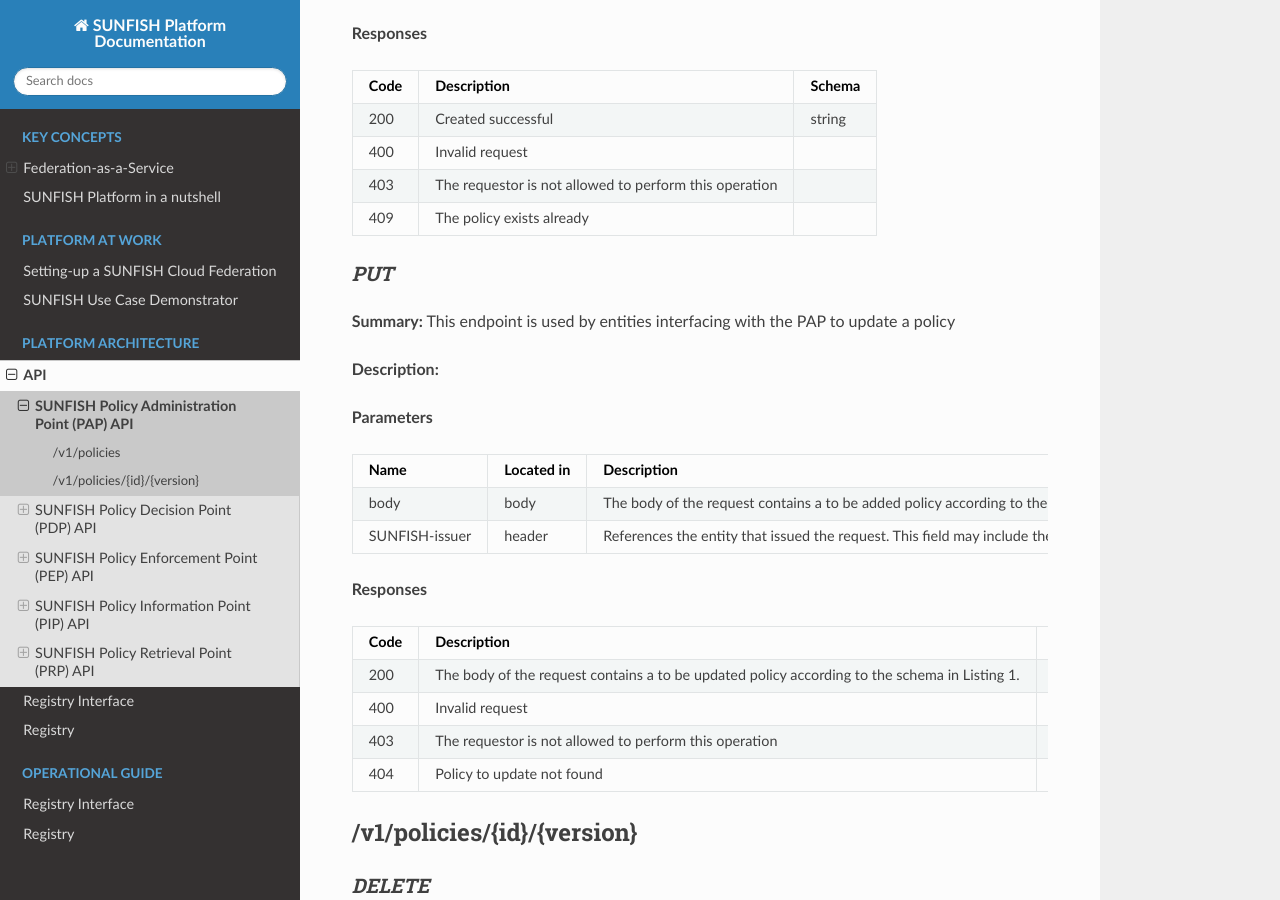
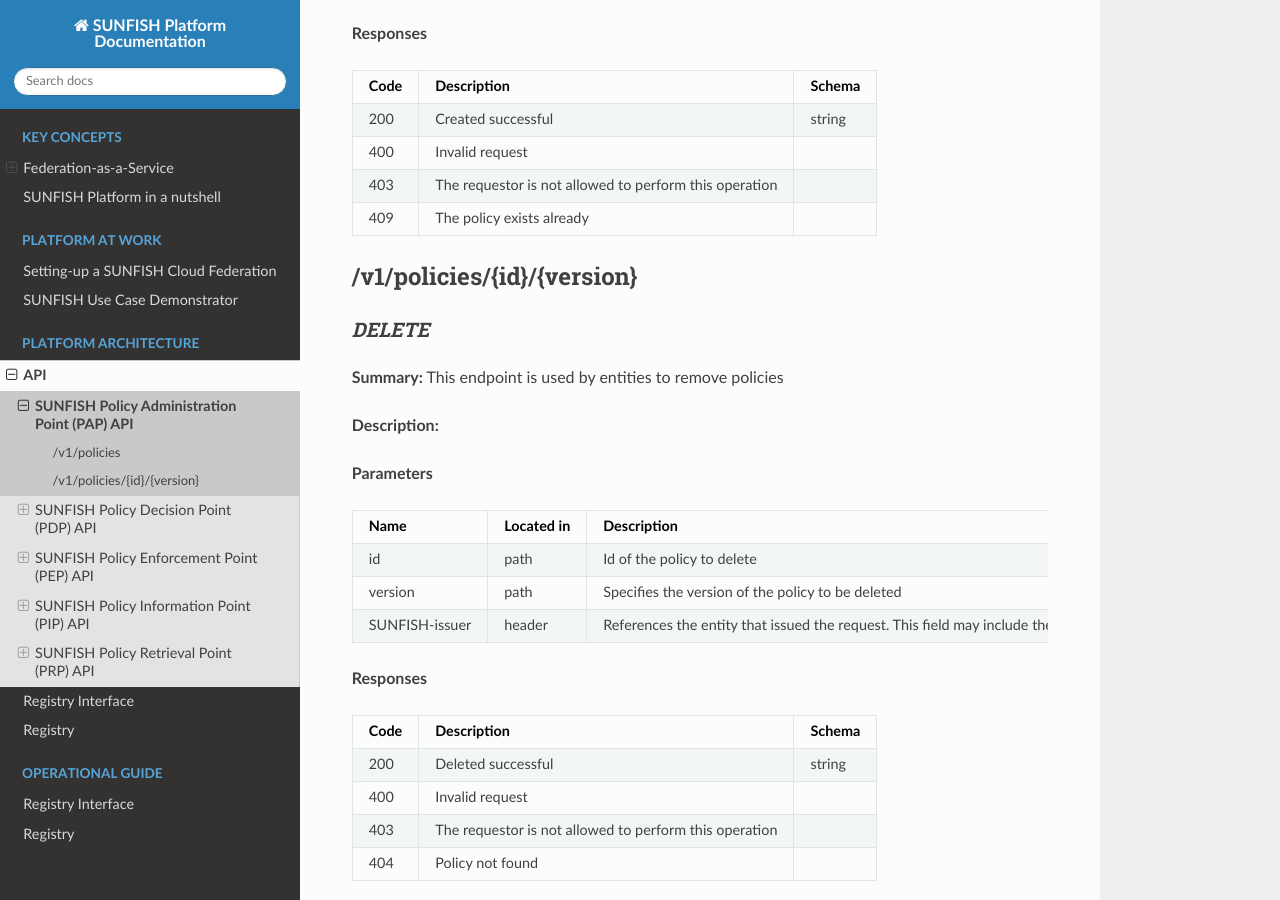
Before and after one commit to sunfish-prj/Platform-docs, a Sphinx documentation site: the page built from docs/ds/PAP.rst, in a window 1280 px wide and 900 px high, scrolled down 1275 px. Built offline with Sphinx 7.4.7 and the Read the Docs theme 2.0.0, drawn with Linux system fonts in a browser that asks for light colours.

Commit message:
adapt to new RI

```diff
--- a/docs/ds/PAP.rst
+++ b/docs/ds/PAP.rst
@@ -175,80 +175,6 @@
 | 409    | The policy exists already                                |          |
 +--------+----------------------------------------------------------+----------+
 
-*PUT*
-'''''''''
-
-**Summary:** This endpoint is used by entities interfacing with the PAP
-to update a policy
-
-**Description:**
-
-**Parameters**
-
-+----------------+-------------+--------------+-----------+-------+
-| Name           | Located in  | Description  | Required  | Schema|
-|                |             |              |           |       |
-+================+=============+==============+===========+=======+
-| body           | body        | The body of  | Yes       | string|
-|                |             | the request  |           |       |
-|                |             | contains a   |           |       |
-|                |             | to be added  |           |       |
-|                |             | policy       |           |       |
-|                |             | according to |           |       |
-|                |             | the schema   |           |       |
-|                |             | in Listing   |           |       |
-|                |             | 1.           |           |       |
-+----------------+-------------+--------------+-----------+-------+
-| SUNFISH-issuer | header      | References   | Yes       | string|
-|                |             | the entity   |           |       |
-|                |             | that issued  |           |       |
-|                |             | the request. |           |       |
-|                |             | This field   |           |       |
-|                |             | may include  |           |       |
-|                |             | the data     |           |       |
-|                |             | that         |           |       |
-|                |             | confirms the |           |       |
-|                |             | authenticati |           |       |
-|                |             | on           |           |       |
-|                |             | of source    |           |       |
-|                |             | entity and   |           |       |
-|                |             | its          |           |       |
-|                |             | authenticati |           |       |
-|                |             | on           |           |       |
-|                |             | level.       |           |       |
-+----------------+-------------+--------------+-----------+-------+
-
-**Responses**
-
-+-------+--------------+---------+
-| Code  | Description  | Schema  |
-+=======+==============+=========+
-| 200   | The body of  | string  |
-|       | the request  |         |
-|       | contains a   |         |
-|       | to be        |         |
-|       | updated      |         |
-|       | policy       |         |
-|       | according to |         |
-|       | the schema   |         |
-|       | in Listing   |         |
-|       | 1.           |         |
-+-------+--------------+---------+
-| 400   | Invalid      |         |
-|       | request      |         |
-+-------+--------------+---------+
-| 403   | The          |         |
-|       | requestor is |         |
-|       | not allowed  |         |
-|       | to perform   |         |
-|       | this         |         |
-|       | operation    |         |
-+-------+--------------+---------+
-| 404   | Policy to    |         |
-|       | update not   |         |
-|       | found        |         |
-+-------+--------------+---------+
-
 /v1/policies/{id}/{version}
 -------------------------------
 
```
